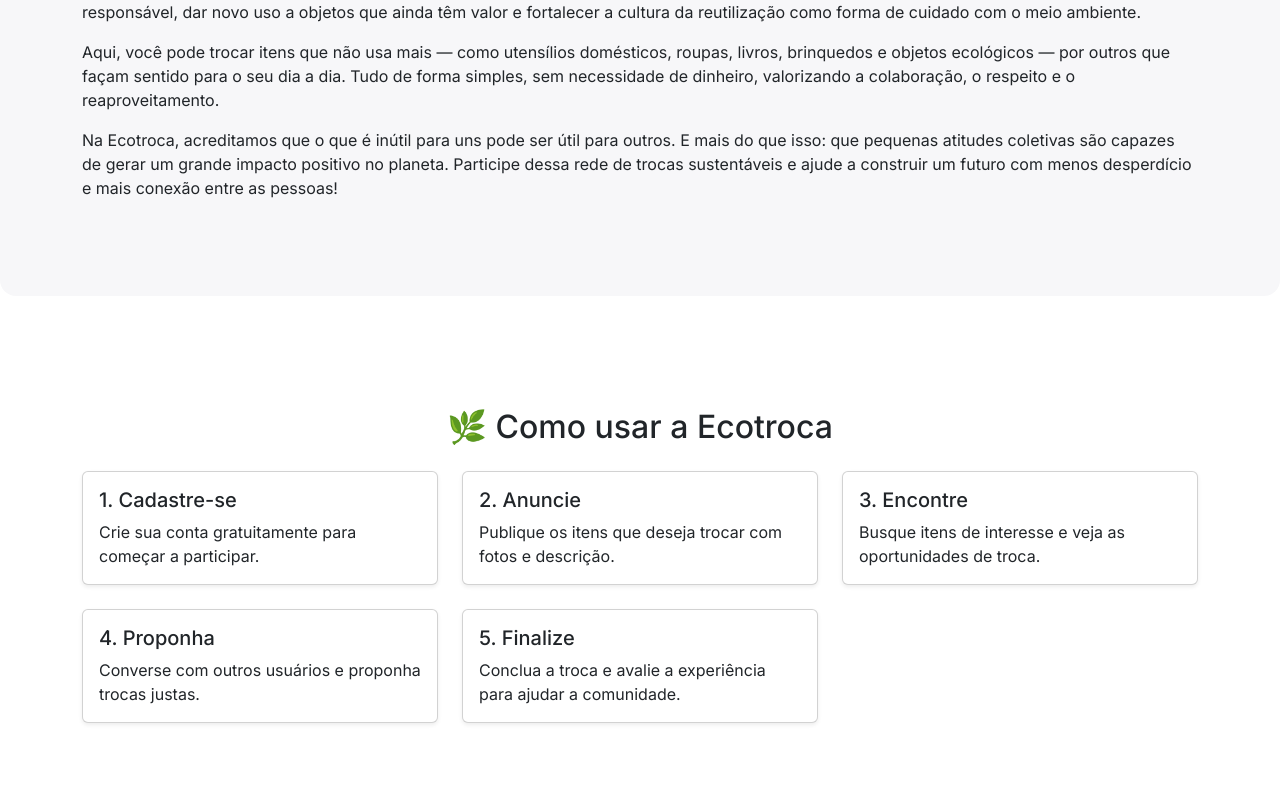
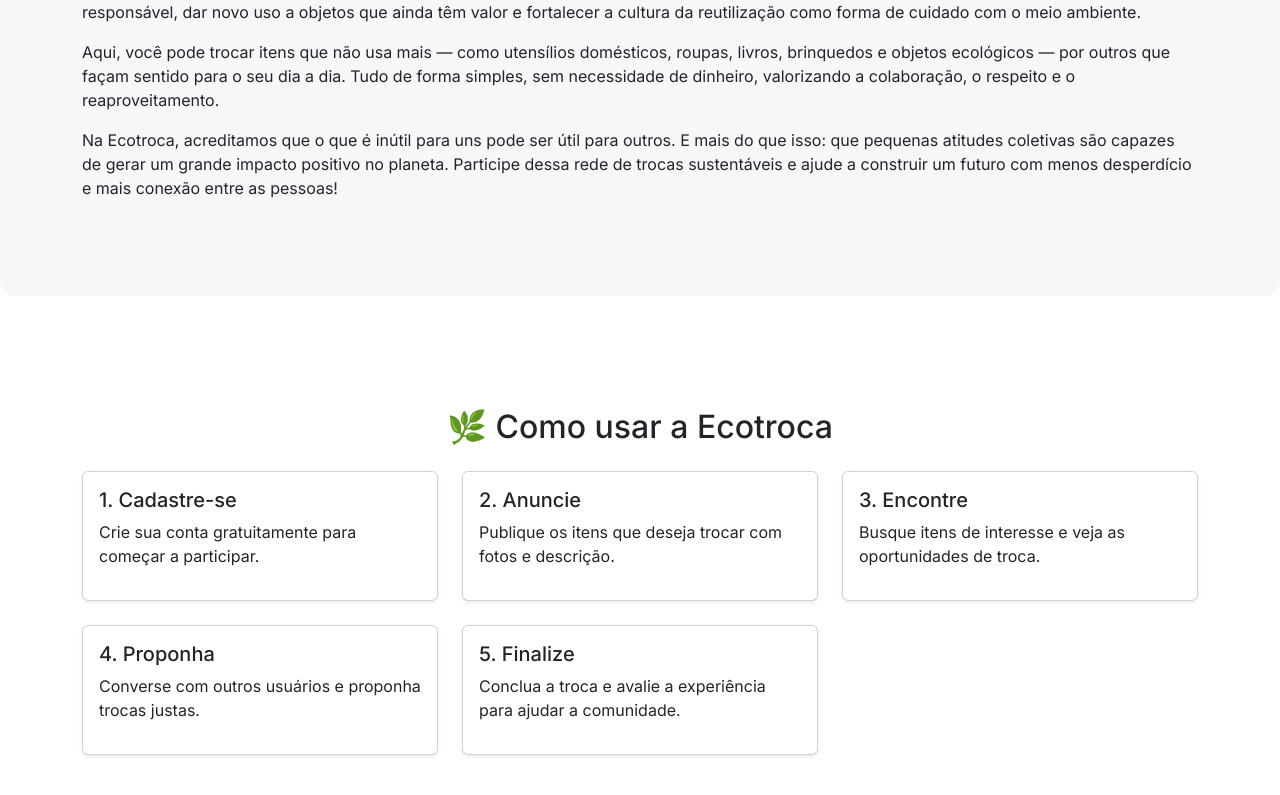
Before and after one commit to Rony2201/EcoTroca, a React (Vite) app: page /about in a window 1280 px wide. Shown: the part 663-1458 px from the top of the page. Built offline with nearby package versions, Linux system fonts and the light colour scheme.

Commit message:
Adicionei um novo component Cards dentro de sobre, para retaforar o codigo dos cards

```diff
--- /dev/null
+++ b/src/components/Sobre/Cards/Cards.jsx
@@ -0,0 +1,16 @@
+import React from 'react'
+
+function Cards({title, paragrafo}) {
+  return (
+        <div>
+            <div>
+                <div>
+                    <h5>{title}</h5>
+                    <p>{paragrafo}</p>
+                </div>
+            </div>
+        </div>
+  )
+}
+
+export default Cards
--- a/src/components/Sobre/Sobre.jsx
+++ b/src/components/Sobre/Sobre.jsx
@@ -1,4 +1,6 @@
 import styles from "./Sobre.module.css";
+import Cards from "./Cards/Cards"
+
 
 function Sobre() {
   return (
@@ -36,51 +38,36 @@ function Sobre() {
             <div className="col-md-4">
               <div className={`card h-100 shadow-sm ${styles.cardHover}`}>
                 <div className="card-body">
-                  <h5 className="card-title">1. Cadastre-se</h5>
-                  <p className="card-text">
-                    Crie sua conta gratuitamente para começar a participar.
-                  </p>
+                  <Cards title="1. Cadastre-se" paragrafo=" Crie sua conta gratuitamente para começar a participar." />
                 </div>
               </div>
             </div>
             <div className="col-md-4">
               <div className={`card h-100 shadow-sm ${styles.cardHover}`}>
                 <div className="card-body">
-                  <h5 className="card-title">2. Anuncie</h5>
-                  <p className="card-text">
-                    Publique os itens que deseja trocar com fotos e descrição.
-                  </p>
+                  <Cards title="2. Anuncie" paragrafo="Publique os itens que deseja trocar com fotos e descrição." />
                 </div>
               </div>
             </div>
             <div className="col-md-4">
               <div className={`card h-100 shadow-sm ${styles.cardHover}`}>
                 <div className="card-body">
-                  <h5 className="card-title">3. Encontre</h5>
-                  <p className="card-text">
-                    Busque itens de interesse e veja as oportunidades de troca.
-                  </p>
+                  <Cards title="3. Encontre" paragrafo="Busque itens de interesse e veja as oportunidades de troca." />
                 </div>
               </div>
             </div>
             <div className="col-md-4">
               <div className={`card h-100 shadow-sm ${styles.cardHover}`}>
                 <div className="card-body">
-                  <h5 className="card-title">4. Proponha</h5>
-                  <p className="card-text">
-                    Converse com outros usuários e proponha trocas justas.
-                  </p>
+                  <Cards title="4. Proponha" paragrafo="Converse com outros usuários e proponha trocas justas." />
                 </div>
               </div>
             </div>
             <div className="col-md-4">
               <div className={`card h-100 shadow-sm ${styles.cardHover}`}>
                 <div className="card-body">
-                  <h5 className="card-title">5. Finalize</h5>
-                  <p className="card-text">
-                    Conclua a troca e avalie a experiência para ajudar a
-                    comunidade.
-                  </p>
+                  <Cards title="5. Finalize" paragrafo="Conclua a troca e avalie a experiência para ajudar a
+                    comunidade." />
                 </div>
               </div>
             </div>
```
